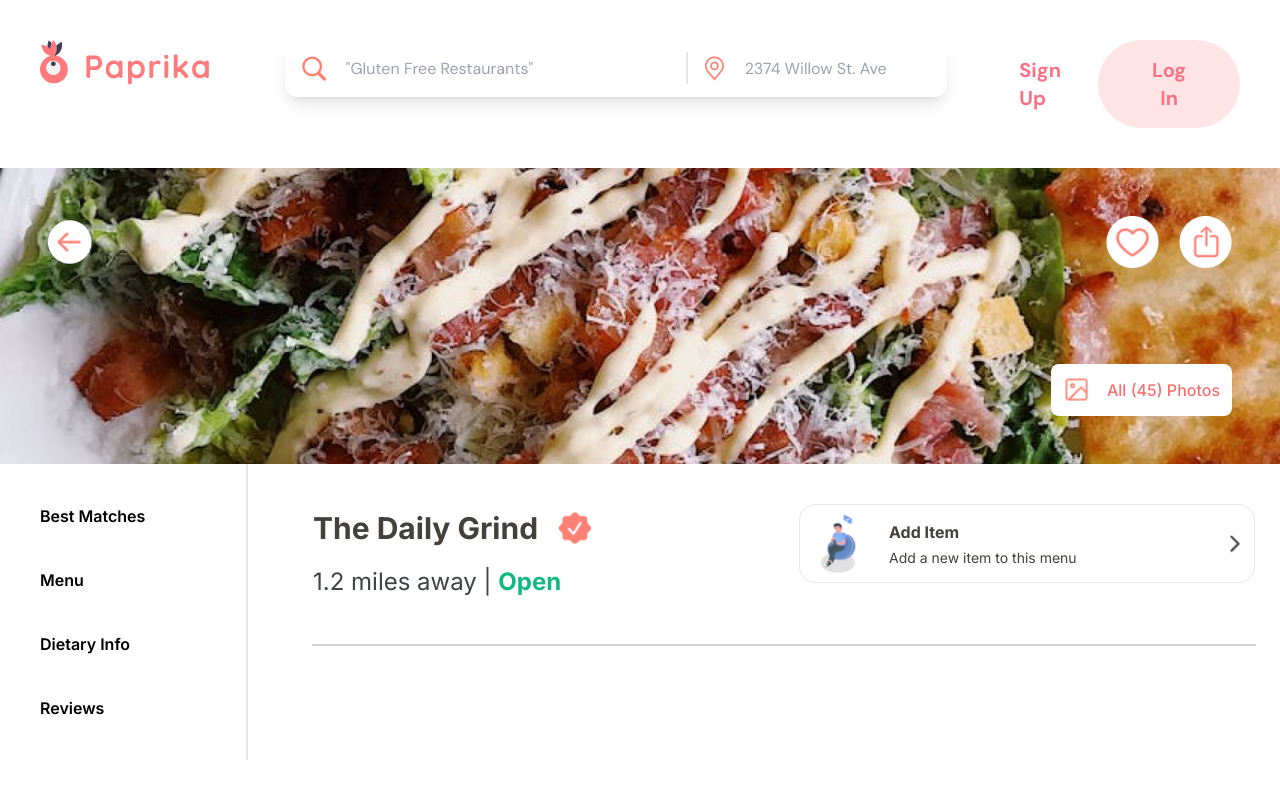
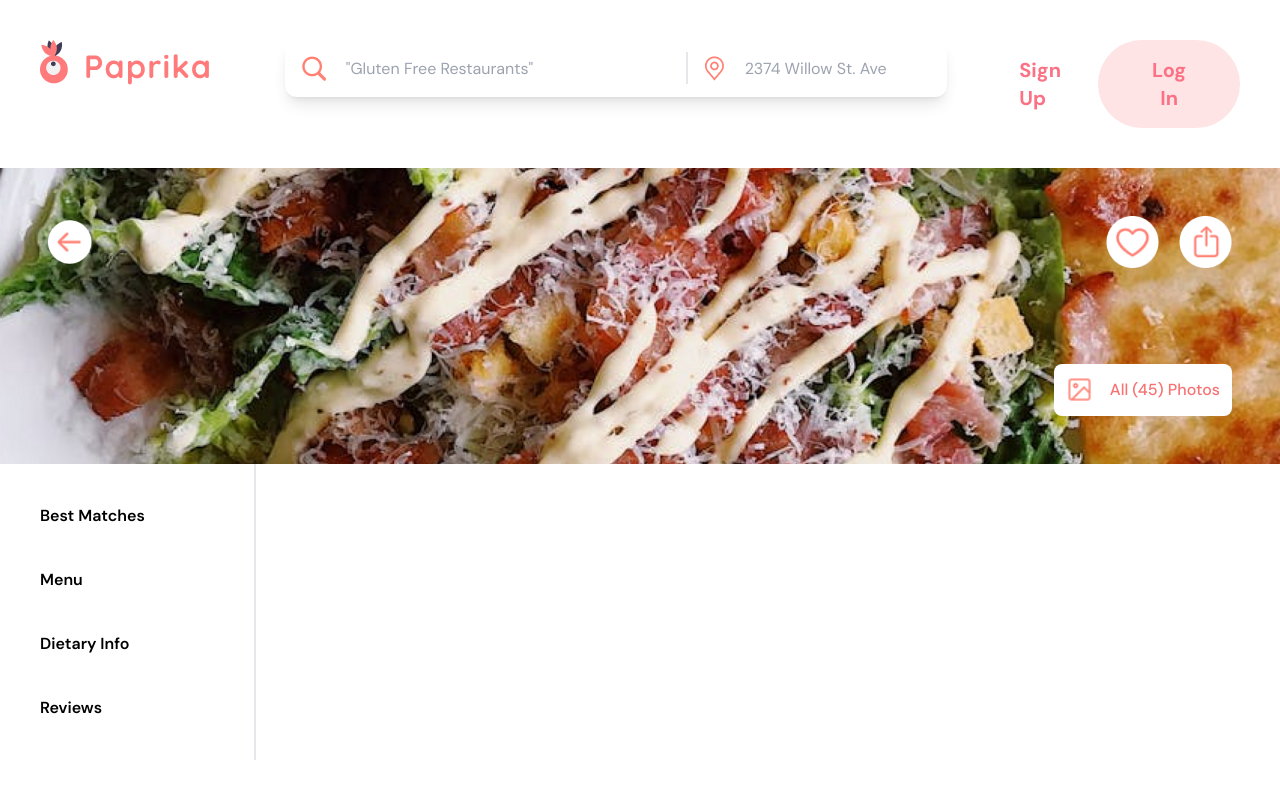
Before and after one commit to Namra0816/Paprika_Frontend_Interview_Namra_Chaklashiya, a React (Create React App) app: page / in a window 1280 px wide. Built offline with nearby package versions, Linux system fonts and the light colour scheme.

Commit message:
Revert "colors, fonts updated"
This reverts commit 9ba36719568c952bcd0295788f539415c3002dc2.

```diff
--- a/src/App.jsx
+++ b/src/App.jsx
@@ -1,8 +1,7 @@
 import React from 'react';
 import Header from './components/Navbar';
 import Hero from './components/Hero';
-import Sidebar from './components/Sidebar';
-import MainContent from './components/MainContent';
+import Sidebar from './components/Sidebar'
 
 const App = () => (
   <div className="flex flex-col bg-white">
@@ -10,7 +9,6 @@ const App = () => (
     <Hero />
     <div className="flex gap-5 max-md:flex-col max-md:gap-0">
       <Sidebar />
-      <MainContent />
     </div>
   </div>
 );
--- a/src/components/MainContent.jsx
+++ /dev/null
@@ -1,13 +0,0 @@
-import React from 'react';
-import RestaurantHeader from './RestaurantHeader';
-
-const MainContent = () => (
-  <main className="flex flex-col ml-5 w-4/5 max-md:ml-0 max-md:w-full">
-    <div className="flex flex-col px-6 pt-10 pb-20 bg-white max-md:px-5 max-md:mt-1 max-md:max-w-full">
-      <RestaurantHeader />
-      <div className="shrink-0 mt-10 h-px border border-solid bg-zinc-300 border-zinc-light max-md:max-w-full" />
-    </div>
-  </main>
-);
-
-export default MainContent;
--- a/src/components/RestaurantHeader.jsx
+++ /dev/null
@@ -1,30 +0,0 @@
-import React from 'react';
-import verifiedIcon from '../assets/verifiedIcon.png';
-import addItemIllustration from '../assets/addItemIllustration.png';
-import forwardarrow from '../assets/forwardarrow.png';
-
-const RestaurantHeader = () => (
-    <div className="flex gap-12 px-px max-md:flex-wrap max-md:max-w-full">
-        <div className="flex flex-col flex-1 py-1.5">
-          <div className="flex gap-5 pr-2 mr-auto text-3xl font-bold text-stone-700">
-            <div className="text-ellipsis">The Daily Grind</div>
-            <img loading="lazy" src={verifiedIcon} className="shrink-0 my-auto aspect-square w-[35px]" alt="Verified Icon" />
-          </div>
-          <div className="mt-5 font-inter text-2xl text-offblack text-ellipsis">
-            1.2 miles away | <span className="font-bold text-emerald-500">Open</span>
-          </div>
-        </div>
-      <div className="flex flex-col flex-1 self-start p-2 bg-white rounded-2xl border border-gray-200 border-solid text-stone-700">
-        <div className="flex gap-5 items-center">
-          <img loading="lazy" src={addItemIllustration} className="shrink-0 aspect-square w-[61px]" alt="Add Icon" />
-          <div className="flex flex-col flex-1 self-stretch py-1 my-auto">
-            <div className="text-base font-bold text-ellipsis">Add Item</div>
-            <div className="mt-1 text-sm text-ellipsis">Add a new item to this menu</div>
-          </div>
-          <img loading="lazy" src={forwardarrow} className="shrink-0 my-auto aspect-square w-[22px]" alt="Plus Icon" />
-        </div>
-      </div>
-    </div>
-  );
-
-  export default RestaurantHeader;
--- a/src/index.css
+++ b/src/index.css
@@ -1,10 +1,5 @@
 @import url('https://fonts.googleapis.com/css2?family=DM+Sans:ital,opsz,wght@0,9..40,100..1000;1,9..40,100..1000&display=swap');
-@import url('https://fonts.googleapis.com/css2?family=Inter:wght@100..900&display=swap');
 
 @import 'tailwindcss/base';
 @import 'tailwindcss/components';
 @import 'tailwindcss/utilities';
-
-body {
-    font-family: 'Inter', sans-serif;
-  }
--- a/tailwind.config.js
+++ b/tailwind.config.js
@@ -9,21 +9,9 @@ module.exports = {
           light: '#ffe4e6',
           dark: '#fb7185',
         },
-        zinc: {
-          light: '#d4d4d8',
-        },
-        stone: {
-          300: '#d6d3d1',
-          700: '#44403c',
-        },
-        emerald: {
-          500: '#10b981',
-        },
-        offblack: '#3e4346',
       },
       fontFamily: {
-        inter: ['Inter', 'sans-serif'],
-        sans: ['DM Sans', 'sans-serif'],
+        sans:'DM Sans',
       },
     },
   },
```
Also changed, not shown: src/assets/man.png (renamed from src/assets/addItemIllustration.png).
